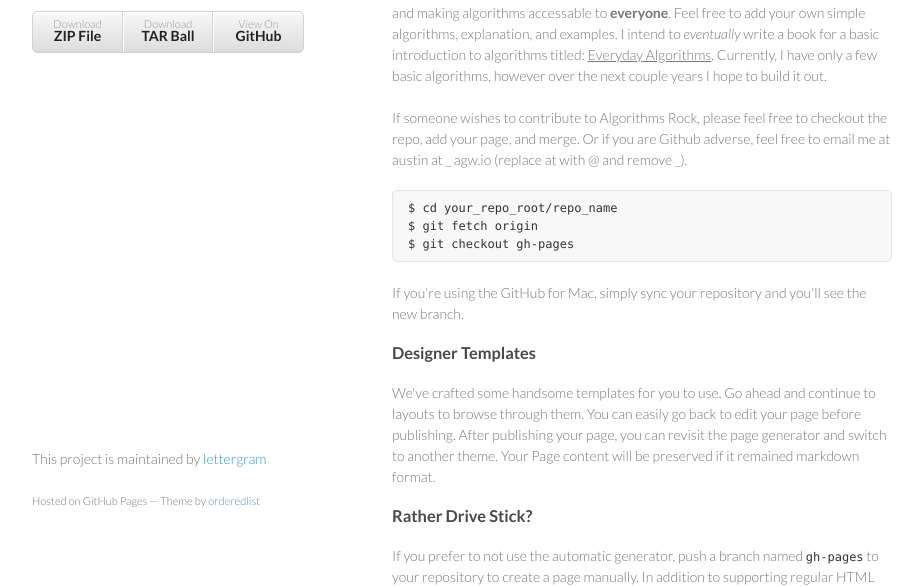
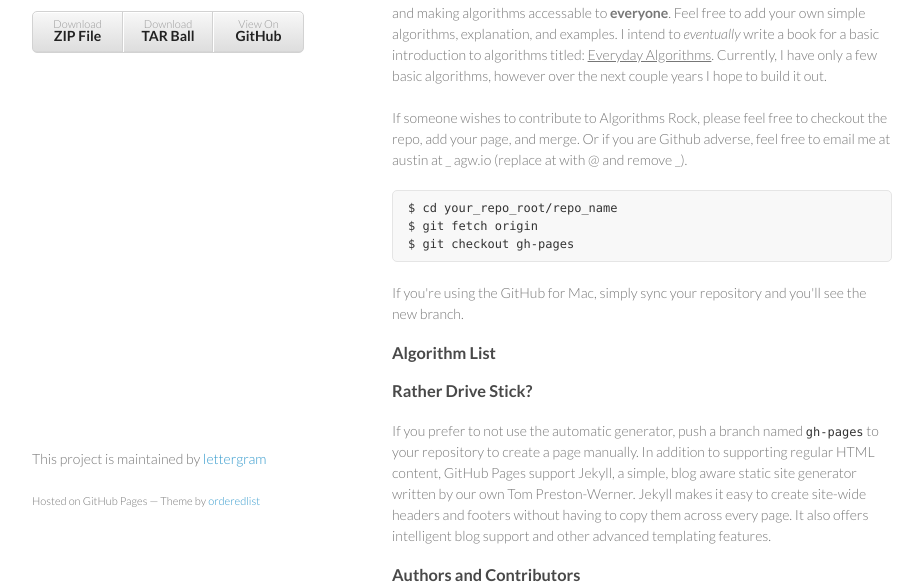
Before and after one commit to lettergram/algorithms.rocks, a plain HTML site: page index.html in a window 1280 px wide. Shown: the part 220-807 px from the top of the page, without its empty margins (178-1101 px from the left). Drawn offline with Linux system fonts and the light colour scheme.

Commit message:
added algorithms page

```diff
--- a/index.html
+++ b/index.html
@@ -55,9 +55,9 @@ $ git checkout gh-pages
 <p>If you're using the GitHub for Mac, simply sync your repository and you'll see the new branch.</p>
 
 <h3>
-<a name="designer-templates" class="anchor" href="#designer-templates"><span class="octicon octicon-link"></span></a>Designer Templates</h3>
+<a name="algorithms" class="anchor" href="#algorithms"><span class="octicon octicon-link"></span></a>Algorithm List</h3>
 
-<p>We've crafted some handsome templates for you to use. Go ahead and continue to layouts to browse through them. You can easily go back to edit your page before publishing. After publishing your page, you can revisit the page generator and switch to another theme. Your Page content will be preserved if it remained markdown format.</p>
+<p></p>
 
 <h3>
 <a name="rather-drive-stick" class="anchor" href="#rather-drive-stick"><span class="octicon octicon-link"></span></a>Rather Drive Stick?</h3>
```
Also changed, not shown: algorithms/list.html (renamed from algorithms/index.html).
